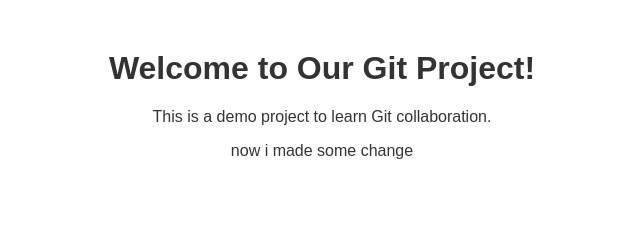
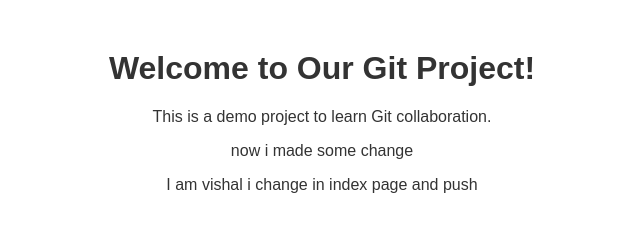
Before and after one commit to NageshPanchal007/git-demo-project, a plain HTML site: page index.html in a window 1280 px wide. Shown: the whole page, without its empty margins (318-958 px from the left). Drawn offline with Linux system fonts and the light colour scheme.

Commit message:
i made change in index add my name

```diff
--- a/index.html
+++ b/index.html
@@ -11,5 +11,6 @@
   <p>This is a demo project to learn Git collaboration.</p>
 
   <p>now i made some change </p>
+  <p>I am vishal i change in index page and push</p>
 </body>
 </html>
```
